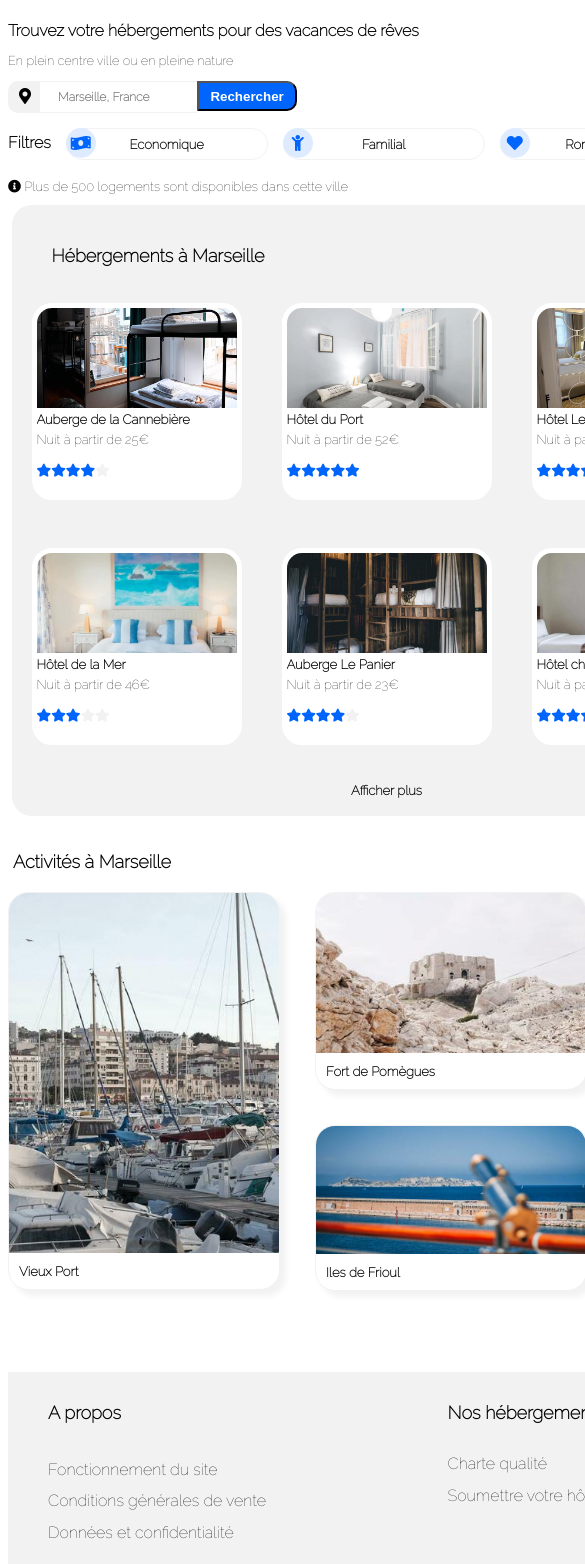
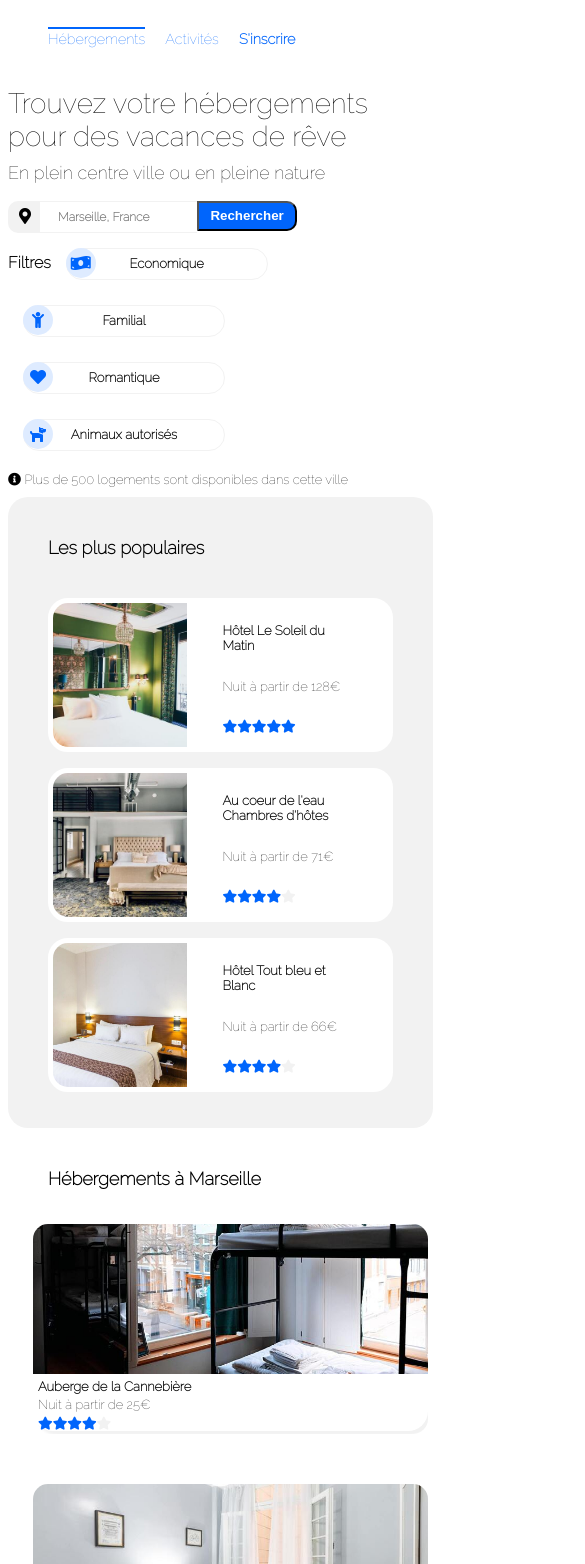
Before and after one commit to ayaaleksija/AlexiaGondardChampagne_2_30032021, a plain HTML site: page index.html in a window 390 px wide. Shown: the part 92-1656 px from the top of the page, 585 px wide, since content can reach past the window. Drawn offline with Linux system fonts and the light colour scheme; a web font is replaced by a local one.

Commit message:
implémentation version mobile hebergements et populaires

```diff
--- a/index.html
+++ b/index.html
@@ -4,7 +4,7 @@
         <meta charset="utf-8" />
         <meta name="viewport" content="width=device-width initial-scale=1.0" />
         <link rel="stylesheet" href="style.css"/>
-        <link rel="stylesheet" href="styleMediaQuerie.css"/>
+        <link rel="stylesheet" media="screen and (max-width: 480px)" href="styleMediaQuerie.css"/>
         <link rel="stylesheet" href="https://use.fontawesome.com/releases/v5.15.1/css/all.css"
         integrity="sha384-vp86vTRFVJgpjF9jiIGPEEqYqlDwgyBgEF109VFjmqGmIY/Y4HV4d3Gp2irVfcrp" crossorigin="anonymous">
         <title> Réservia </title>
@@ -29,7 +29,7 @@
 
             <!--PHRASE D'ACCROCHE-->
             <div class="accroche">
-                <h2>Trouvez votre hébergements pour des vacances de rêves</h2>
+                <h2>Trouvez votre hébergements pour des vacances de rêve</h2>
                 <h3>En plein centre ville ou en pleine nature</h3>
             </div>
 
@@ -47,28 +47,28 @@
             <section id="filtre_section">
                 <div class="filtres">
                     <h3 class="titre">Filtres</h3>
-                        <div class="icone_filtre">
+                        <div class="icone_filtre eco">
                             <div class="cercle_icone">
                                 <i class="fas fa-money-bill-wave"></i>
                             </div>
                                 <a>Economique</a>
                         </div>
 
-                        <div class="icone_filtre">
+                        <div class="icone_filtre fam">
                             <div class="cercle_icone">
                                 <i class="fas fa-child"></i>
                             </div>
                                 <a>Familial</a>
                         </div>
 
-                        <div class="icone_filtre">
+                        <div class="icone_filtre rom">
                             <div class="cercle_icone">
                                 <i class="fas fa-heart"></i>
                             </div>
                                 <a>Romantique</a>
                         </div>
 
-                        <div class="icone_filtre">
+                        <div class="icone_filtre ani">
                             <div class="cercle_icone">
                                 <i class="fas fa-dog"></i>
                             </div>
@@ -90,7 +90,7 @@
                             <a href="#hebergements">
                                 <div class="cadre_img">
                                     <img class="photo_hotel" src="images/hebergements/4_small/marcus-loke-WQJvWU_HZFo-unsplash.jpg" alt="Auberge de la Cannebière" />
-                                    <figcaption class="nom_hotel"> Auberge de la Cannebière</figcaption>
+                                    <p class="nom_hotel"> Auberge de la Cannebière</p>
                                     <p class="prix">Nuit à partir de 25€</p>
                                     <p class="notation"><i class="fas fa-star"></i><i class="fas fa-star"></i><i class="fas fa-star"></i><i class="fas fa-star"></i><i class="fas fa-star star-grise"></i></p>
                                 </div>
@@ -101,7 +101,7 @@
                             <a href="#hebergements">
                                 <div class="cadre_img">
                                     <img class="photo_hotel" src="images/hebergements/4_small/fred-kleber-gTbaxaVLvsg-unsplash.jpg" alt="Hôtel du Port" />
-                                    <figcaption class="nom_hotel"> Hôtel du Port</figcaption>
+                                    <p class="nom_hotel"> Hôtel du Port</p>
                                     <p class="prix">Nuit à partir de 52€</p>
                                     <p class="notation"><i class="fas fa-star"></i><i class="fas fa-star"></i><i class="fas fa-star"></i><i class="fas fa-star"></i><i class="fas fa-star"></i></p>
                                 </div>
@@ -112,7 +112,7 @@
                             <a href="#hebergements">
                                 <div class="cadre_img">
                                     <img class="photo_hotel" src="images/hebergements/4_small/reisetopia-B8WIgxA_PFU-unsplash.jpg" alt="Hôtel Les mouettes" />
-                                    <figcaption class="nom_hotel"> Hôtel Les Mouettes</figcaption>
+                                    <p class="nom_hotel"> Hôtel Les Mouettes</p>
                                     <p class="prix">Nuit à partir de 76€</p>
                                     <p class="notation"><i class="fas fa-star"></i><i class="fas fa-star"></i><i class="fas fa-star"></i><i class="fas fa-star"></i><i class="fas fa-star star-grise"></i></p>
                                 </div>
@@ -123,7 +123,7 @@
                             <a href="#hebergements">
                                 <div class="cadre_img">
                                     <img class="photo_hotel" src="images/hebergements/4_small/annie-spratt-Eg1qcIitAuA-unsplash.jpg" alt="Hôtel de la mer" />
-                                    <figcaption class="nom_hotel"> Hôtel de la Mer</figcaption>
+                                    <p class="nom_hotel"> Hôtel de la Mer</p>
                                     <p class="prix">Nuit à partir de 46€</p>
                                     <p class="notation"><i class="fas fa-star"></i><i class="fas fa-star"></i><i class="fas fa-star"></i><i class="fas fa-star star-grise"></i><i class="fas fa-star star-grise"></i></p>
                                 </div>
@@ -134,7 +134,7 @@
                             <a href="#hebergements">
                                 <div class="cadre_img">
                                     <img class="photo_hotel" src="images/hebergements/4_small/nicate-lee-kT-ZyaiwBe0-unsplash.jpg" alt="Auberge Le Panier" />
-                                    <figcaption class="nom_hotel"> Auberge Le Panier</figcaption>
+                                    <p class="nom_hotel"> Auberge Le Panier</p>
                                     <p class="prix">Nuit à partir de 23€</p>
                                     <p class="notation"><i class="fas fa-star"></i><i class="fas fa-star"></i><i class="fas fa-star"></i><i class="fas fa-star"></i><i class="fas fa-star star-grise"></i></p>
                                 </div>
@@ -145,7 +145,7 @@
                             <a href="#hebergements">
                                 <div class="cadre_img">
                                     <img class="photo_hotel" src="images/hebergements/4_small/febrian-zakaria-M6S1WvfW68A-unsplash.jpg" alt="Hôtel chez Amina" />
-                                    <figcaption class="nom_hotel"> Hôtel chez Amina</figcaption>
+                                    <p class="nom_hotel"> Hôtel chez Amina</p>
                                     <p class="prix">Nuit à partir de 96€</p>
                                     <p class="notation"><i class="fas fa-star"></i><i class="fas fa-star"></i><i class="fas fa-star"></i><i class="fas fa-star"></i><i class="fas fa-star"></i></p>
                                 </div>
@@ -161,7 +161,7 @@
                             <figure class="populaires">
                                 <div class="cadre_img_pop">
                                     <img class="photo_populaire" src="images/hebergements/4_small/emile-guillemot-Bj_rcSC5XfE-unsplash.jpg" alt="Hôtel Le soleil du matin" />
-                                        <figcaption class="nom_populaire"> Hôtel Le Soleil du Matin</figcaption>
+                                        <p class="nom_populaire"> Hôtel Le Soleil du Matin</p>
                                         <p class="prix_pop">Nuit à partir de 128€</p>
                                         <p class="notation_pop"><i class="fas fa-star"></i><i class="fas fa-star"></i><i class="fas fa-star"></i><i class="fas fa-star"></i><i class="fas fa-star"></i></p>
                                 </div>
@@ -170,7 +170,7 @@
                             <figure class="populaires">
                                 <div class="cadre_img_pop">
                                     <img class="photo_populaire" src="images/hebergements/4_small/aw-creative-VGs8z60yT2c-unsplash.jpg" alt="Au coeur de l'eau Chambres d'hôtes" />
-                                        <figcaption class="nom_populaire"> Au coeur de l'eau Chambres d'hôtes</figcaption>
+                                        <p class="nom_populaire"> Au coeur de l'eau Chambres d'hôtes</p>
                                         <p class="prix_pop">Nuit à partir de 71€</p>
                                         <p class="notation_pop"><i class="fas fa-star"></i><i class="fas fa-star"></i><i class="fas fa-star"></i><i class="fas fa-star"></i><i class="fas fa-star star-grise"></i></p>
                                 </div>
@@ -179,7 +179,7 @@
                             <figure class="populaires">
                                 <div class="cadre_img_pop">
                                     <img class="photo_populaire" src="images/hebergements/4_small/febrian-zakaria-sjvU0THccQA-unsplash.jpg" alt="Hôtel Tout bleu et Blanc" />
-                                        <figcaption class="nom_populaire"> Hôtel Tout bleu et Blanc</figcaption>
+                                        <p class="nom_populaire"> Hôtel Tout bleu et Blanc</p>
                                         <p class="prix_pop">Nuit à partir de 66€</p>
                                         <p class="notation_pop"><i class="fas fa-star"></i><i class="fas fa-star"></i><i class="fas fa-star"></i><i class="fas fa-star"></i><i class="fas fa-star star-grise"></i></p>
                                 </div>
@@ -198,8 +198,8 @@
                                 <img class="photo_activite1" src="images/activites/4_small/reno-laithienne-QUgJhdY5Fyk-unsplash.jpg" alt="Vieux Port" />
                                 <figcaption class="nom_activite">Vieux Port</figcaption>
                                 </figure>
+                            </div>
                         </a>
-                            </div>
 
                         <div class="activite23">
                             <a href="#activites">
@@ -208,8 +208,8 @@
                                         <img class="photo_activite2" src="images/activites/4_small/paul-hermann-QFTrLdQIRhI-unsplash.jpg" alt="Fort de Pomègues" />
                                         <figcaption class="nom_activite">Fort de Pomègues</figcaption>
                                     </figure>
+                                </div>
                             </a>
-                            </div>
 
                             <a href="#activites">
                                 <div class="activite3">
@@ -217,8 +217,8 @@
                                         <img class="photo_activite3" src="images/activites/4_small/kevin-hikari-rV_Qd1l-VXg-unsplash.jpg" alt="Iles de Frioul" />
                                         <figcaption class="nom_activite">Iles de Frioul</figcaption>
                                     </figure>
+                                </div>
                             </a>
-                            </div>
                         </div>
 
                         <a href="#activites">
@@ -227,8 +227,8 @@
                                     <img class="photo_activite4" src="images/activites/4_small/kilyan-sockalingum-NR8-cBCN3aI-unsplash.jpg" alt="Parc National des Calanques" />
                                     <figcaption class="nom_activite">Parc National des Calanques</figcaption>
                                 </figure>
+                            </div>
                         </a>
-                            </div>
 
                         <div class="activite56">
                             <a href="#activites">
@@ -237,8 +237,8 @@
                                         <img class="photo_activite5" src="images/activites/4_small/florian-wehde-xW9e8gdotxI-unsplash.jpg" alt="Notre-Dame-De-La-Garde" />
                                         <figcaption class="nom_activite">Notre-Dame-De-La-Garde</figcaption>
                                     </figure>
+                                </div>
                             </a>
-                            </div>
 
                             <a href="#activites">
                                 <div class="activite6">
@@ -246,8 +246,8 @@
                                         <img class="photo_activite6" src="images/activites/4_small/lena-paulin-wH2-EJoDcV0-unsplash.jpg" alt="Parc Longchamp" />
                                         <figcaption class="nom_activite">Parc Longchamp</figcaption>
                                     </figure>
+                                </div>
                             </a>
-                            </div>
                         </div>
                     </div>
                 </section>
--- a/style.css
+++ b/style.css
@@ -32,6 +32,7 @@ header
 #navigation
 {
     display: flex;
+    align-items: center;
 }
 
 nav ul
@@ -66,7 +67,7 @@ nav a
 
 .logo img
 {
-    width: 90px;
+    width: 100px;
     height: auto;
 }
 
@@ -224,7 +225,7 @@ input
     flex-wrap: wrap;
     justify-content:space-between;
     align-content:space-between;
-    width: 1200px;
+
 }
 
 #hebergements
@@ -233,7 +234,6 @@ input
     flex-wrap: wrap;
     justify-content: space-around;
     align-content: space-between;
-    width: 1200px;
 }
 
 .titre_hebergements
@@ -358,6 +358,7 @@ input
     overflow: hidden;
     background-color: white;
 }
+
 .cadre_img_pop
 {
     display: flex;
@@ -379,6 +380,7 @@ input
     font-weight: bolder;
     font-size: small;
     margin-top: 20px;
+    width: 130px;
 }
 
 
@@ -389,8 +391,9 @@ input
 
 .notation_pop
 {
-
     font-size: small;
+    display: flex;
+    flex-wrap: wrap;
 }
 
 /* ACTIVITES */
@@ -617,3 +620,5 @@ input
     margin-left: 40px;
     margin-top: 30px;
 }
+
+/* MEDIA QUERIES */
--- a/styleMediaQuerie.css
+++ b/styleMediaQuerie.css
@@ -1,10 +1,162 @@
-/* MEDIA QUERIES */
+/* MOBILE */
 
-@media  (max-width: 800px)
+#bloc_page,
+body
 {
-    .navigation
-    {
-        flex-direction: column;
-        height: auto;
-    }
+    max-width: 425px;
 }
+
+header
+{
+    display: inline;
+}
+
+.accroche h2
+{
+    font-size: 1.75em;
+    font-weight: 400;
+    margin-bottom: 2%;
+}
+
+.accroche h3
+{
+    font-family: "Raleway";
+    font-size: large;
+    font-weight: 100;
+    margin-top: 0%;
+}
+
+/* FILTRES */
+
+.filtres
+{
+    display: flex;
+}
+
+.titre
+{
+    margin-bottom: 10px;
+}
+
+.icone_filtre
+{
+    width: 50%;
+    margin-bottom: 10px;
+}
+
+.familial
+{
+    position: relative;
+    margin: 35px 0 0 55%;
+    width: 35%;
+}
+
+/* HEBERGEMENTS ET POPULAIRES */
+
+#ppal
+{
+    display: flex;
+    flex-direction: column;
+    justify-content: center;
+    margin: auto;
+}
+
+#hebergements
+{
+    width: 425px;
+}
+
+#plus_populaires
+{
+    width: 100%;
+    margin-left: 0%;
+    padding-bottom: 20px;
+}
+
+.hebergement_marseille
+{
+    width: 100%;
+    background-color: white;
+    order: 2;
+    margin: 0%;
+    padding: 0;
+}
+
+.cadre_img
+{
+    border-radius: 20px;
+    box-shadow: 4px 4px 3px #F2F2F2;
+}
+.photo_hotel
+{
+    width: 100%;
+    height: 150px;
+    object-fit: cover;
+}
+
+.hebergement_marseille p
+{
+    margin-top: 2px;
+    margin-bottom: 2.7px;
+    padding-left: 5px;
+}
+
+.hebergement_marseille figure
+{
+    width: 100%;
+}
+
+.hotels
+{
+    height: 210px;
+    font-size: 14px;
+    padding: 0;
+    margin-right: 0%;
+}
+
+/* ACTIVITES
+
+#activites
+{
+    width: 100%;
+    background-color: white;
+    order: 3;
+    width: 340px;
+    margin: 0%;
+    padding: 0;
+}
+
+.activites_marseille
+{
+    display: block;
+    width: 95%;
+
+    font-size: 14px;
+}
+
+/* FOOTER */
+
+#footer
+{
+    flex-direction: column;
+    background-color: #F2F2F2;
+    height: 700px;
+}
+
+.apropos,
+.noshebergements,
+.assistance
+{
+    display: flex;
+    flex-direction: column;
+    height: 33,3%;
+    width: max-content;
+}
+
+.titre_apropos,
+.titre_noshebergements,
+.titre_assistance
+{
+    font-weight: bold;
+    font-size: large;
+}
```
Also changed, not shown: 1 other file. Lines whose indentation alone changed are shown as unchanged.
